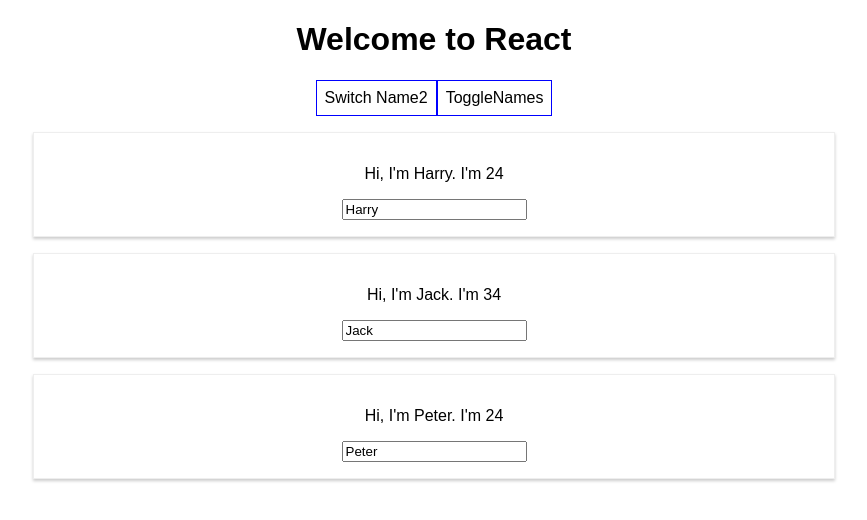
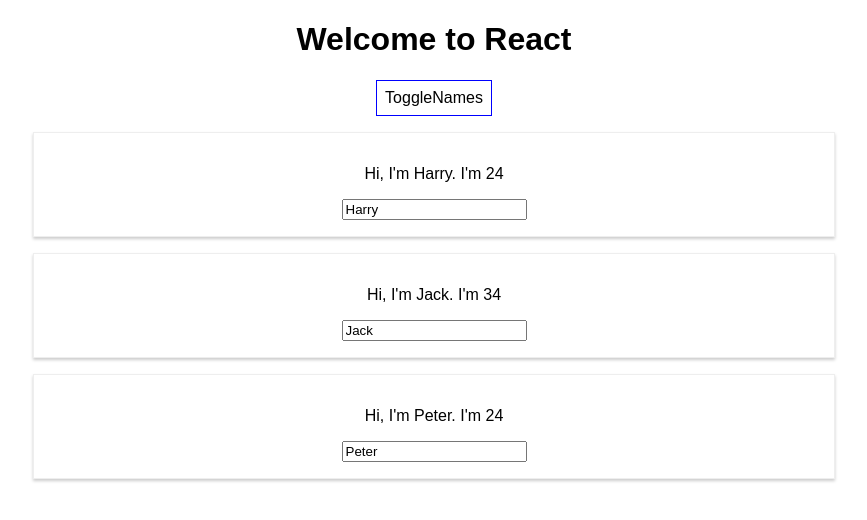
Before and after one commit to harryuan65/React-Review, a React (Create React App) app: page / in a window 1280 px wide. Shown: the top 520 px of the page, without its empty margins (206-1073 px from the left). Built offline with nearby package versions, Linux system fonts and the light colour scheme.

Commit message:
feat: delete item with mapping index

```diff
--- a/src/App.js
+++ b/src/App.js
@@ -21,42 +21,15 @@
     ],
     showPersons: true,
   };
-  switchNameHandler = (newName) => {
-    this.setState({
-      persons: [
-        {
-          name: newName,
-          age: 24,
-        },
-        {
-          name: "Jacky",
-          age: 34,
-        },
-        {
-          name: "Peterson",
-          age: 24,
-        },
-      ],
-    });
-  };
-  nameChangeHandler = (event) => {
-    this.setState({
-      persons: [
-        {
-          name: event.target.value,
-          age: 24,
-        },
-        {
-          name: "Jacky",
-          age: 34,
-        },
-        {
-          name: "Peterson",
-          age: 24,
-        },
-      ],
-    });
-    console.log(this.state);
+  deletePersonHandler = (index) => {
+    // let persons = this.state.persons;
+    // persons.splice(index, 1); //但是javascript的array跟object是reference type，這邊已經直接動到state了，這樣很糟
+    // this.setState({persons});
+
+    let persons = [...this.state.persons];
+    // let persons = this.state.persons.slice(); //跟上面...等價
+    persons.splice(index, 1);
+    this.setState({persons})
   };
   toggleNameHandler = () => {
     this.setState({
@@ -78,13 +51,12 @@
     if (this.state.showPersons) {
       persons = (
         <div>
-          {this.state.persons.map((person) => {
+          {this.state.persons.map((person, index) => {
             return (
               <Person
                 name={person.name}
                 age={person.age}
-                click={this.switchNameHandler}
-                changed={this.nameChangeHandler}
+                click={() => this.deletePersonHandler(index)}
               />
             );
           })}
@@ -94,12 +66,6 @@
     return (
       <div className="App">
         <h1 className="App-title">Welcome to React</h1>
-        <button
-          style={style}
-          onClick={this.switchNameHandler.bind(this, "FromButton")}
-        >
-          Switch Name2
-        </button>
         <button style={style} onClick={this.toggleNameHandler}>
           ToggleNames
         </button>
```
